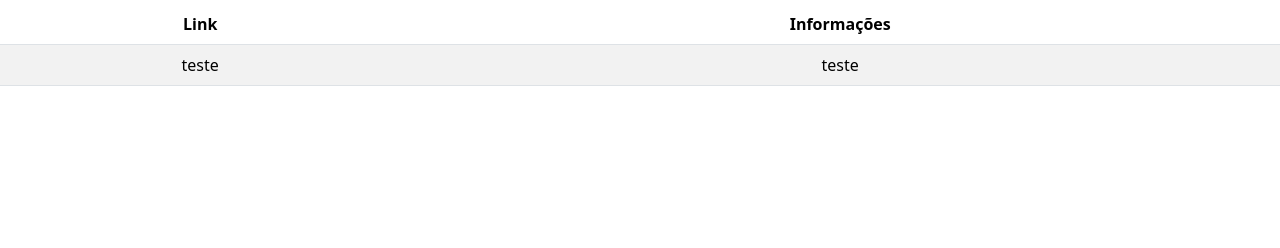
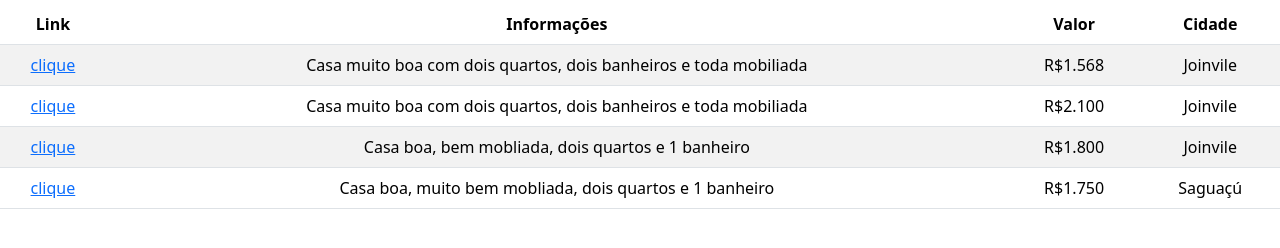
Before and after one commit to Jxnatan7/Planos, a plain HTML site: page index.html in a window 1280 px wide. Shown: the part 50-298 px from the top of the page. Drawn offline with nearby package versions, Linux system fonts and the light colour scheme.

Commit message:
Criando os primeiro links de casas

```diff
--- a/index.html
+++ b/index.html
@@ -17,11 +17,33 @@
             <thead>
                 <th>Link</th>
                 <th>Informações</th>
+                <th>Valor</th>
+                <th>Cidade</th>
             </thead>
             <tbody>
                 <tr>
-                    <td>teste</td>
-                    <td>teste</td>
+                    <td><a href="https://www.zapimoveis.com.br/imovel/aluguel-apartamento-2-quartos-mobiliado-caminho-novo-palhoca-sc-48m2-id-2628370353/">clique</a></td>
+                    <td>Casa muito boa com dois quartos, dois banheiros e toda mobiliada</td>
+                    <td>R$1.568</td>
+                    <td>Joinvile</td>
+                </tr>
+                <tr>
+                    <td><a href="https://www.zapimoveis.com.br/imovel/aluguel-casa-2-quartos-mobiliado-nova-palhoca-palhoca-sc-95m2-id-2628637237/">clique</a></td>
+                    <td>Casa muito boa com dois quartos, dois banheiros e toda mobiliada</td>
+                    <td>R$2.100</td>
+                    <td>Joinvile</td>
+                </tr>
+                <tr>
+                    <td><a href="https://www.zapimoveis.com.br/imovel/aluguel-apartamento-2-quartos-mobiliado-costa-e-silva-joinville-sc-55m2-id-2616245585/">clique</a></td>
+                    <td>Casa boa, bem mobliada, dois quartos e 1 banheiro</td>
+                    <td>R$1.800</td>
+                    <td>Joinvile</td>
+                </tr>
+                <tr>
+                    <td><a href="https://www.zapimoveis.com.br/imovel/aluguel-apartamento-2-quartos-mobiliado-saguacu-joinville-sc-55m2-id-2618383496/">clique</a></td>
+                    <td>Casa boa, muito bem mobliada, dois quartos e 1 banheiro</td>
+                    <td>R$1.750</td>
+                    <td>Saguaçú</td>
                 </tr>
             </tbody>
         </table>
```
